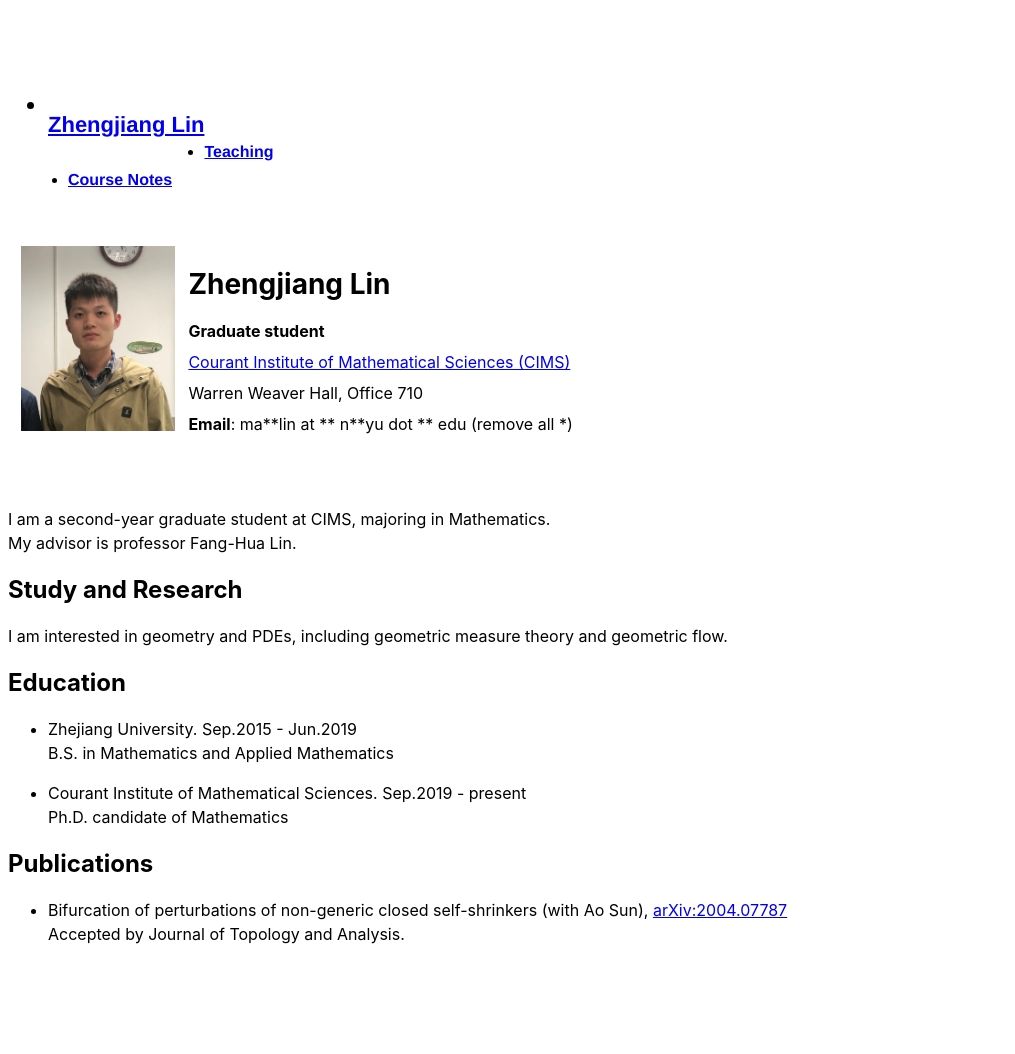
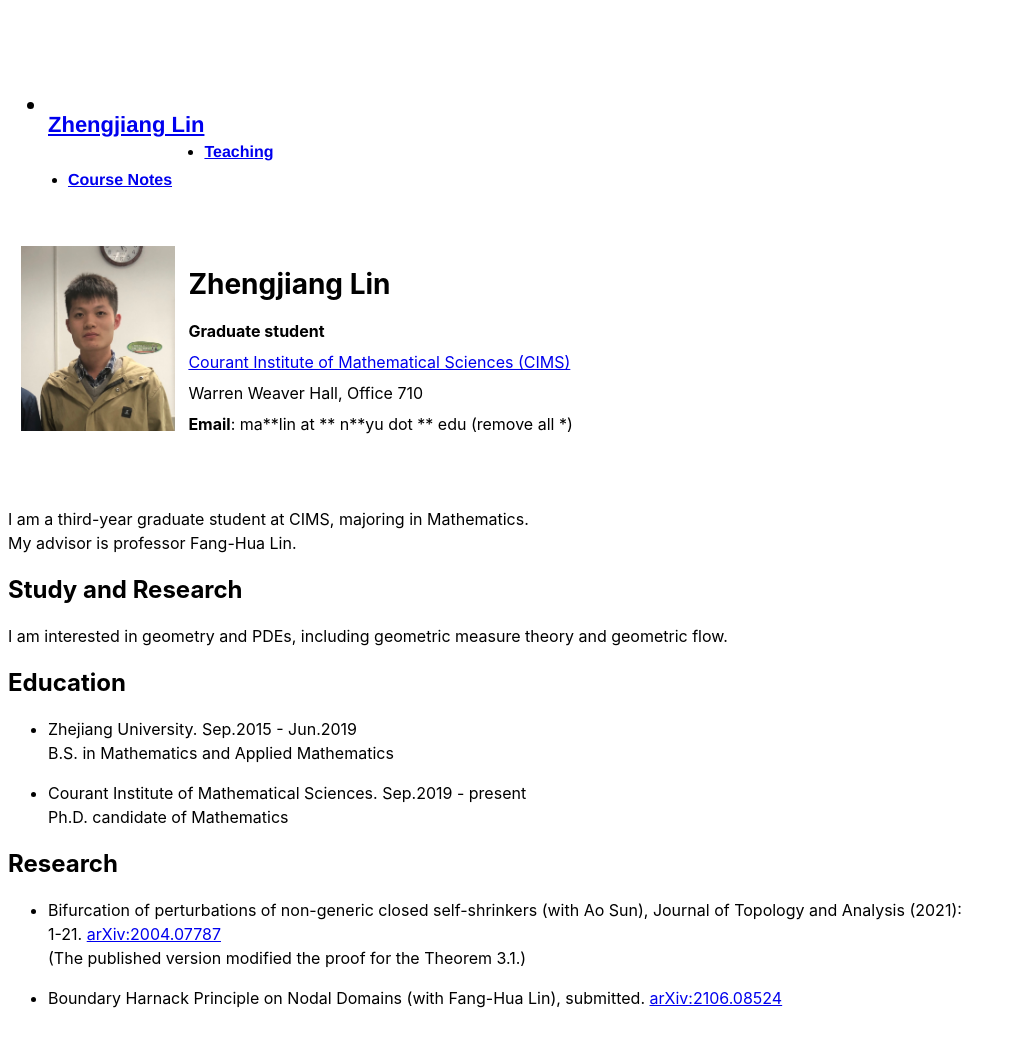
Before and after one commit to Acrescent/Acrescent.github.io, a Jekyll site: the page built from index.html, in a window 1280 px wide. Shown: the whole page, without its empty margins (0-1015 px from the left). Built offline with Jekyll 4.4.1, drawn with Linux system fonts in a browser that asks for light colours; before the commit the page ends 990 px from its top, so only the background shows below that.

Commit message:
Update index.html

```diff
--- a/index.html
+++ b/index.html
@@ -24,7 +24,7 @@ title: Zhengjiang Lin
 </div>
 <p>
   </br>
-  I am a second-year graduate student at CIMS, majoring in Mathematics. </br>
+  I am a third-year graduate student at CIMS, majoring in Mathematics. </br>
   My advisor is professor Fang-Hua Lin.
 </p>
 
@@ -47,13 +47,19 @@ I am interested in geometry and PDEs, including geometric measure theory and geo
     </p>
 </ul>
 
-<h2>Publications</h2>
+<h2>Research</h2>
 <ul>
   <li>
     </p>
-       Bifurcation of perturbations of non-generic closed self-shrinkers (with Ao Sun), <a href="https://arxiv.org/abs/2004.07787"> arXiv:2004.07787 </a> </br>
-       Accepted by Journal of Topology and Analysis.
+       Bifurcation of perturbations of non-generic closed self-shrinkers (with Ao Sun), Journal of Topology and Analysis (2021): 1-21. <a href="https://arxiv.org/abs/2004.07787"> arXiv:2004.07787 </a> </br>
+       (The published version modified the proof for the Theorem 3.1.)
+    </p>
+  <li>
+    </p>
+       Boundary Harnack Principle on Nodal Domains (with Fang-Hua Lin), submitted.  <a href="https://arxiv.org/abs/2106.08524"> arXiv:2106.08524 </a> </br>
     </p>
 </ul>
 
+
+
 </div>
```
